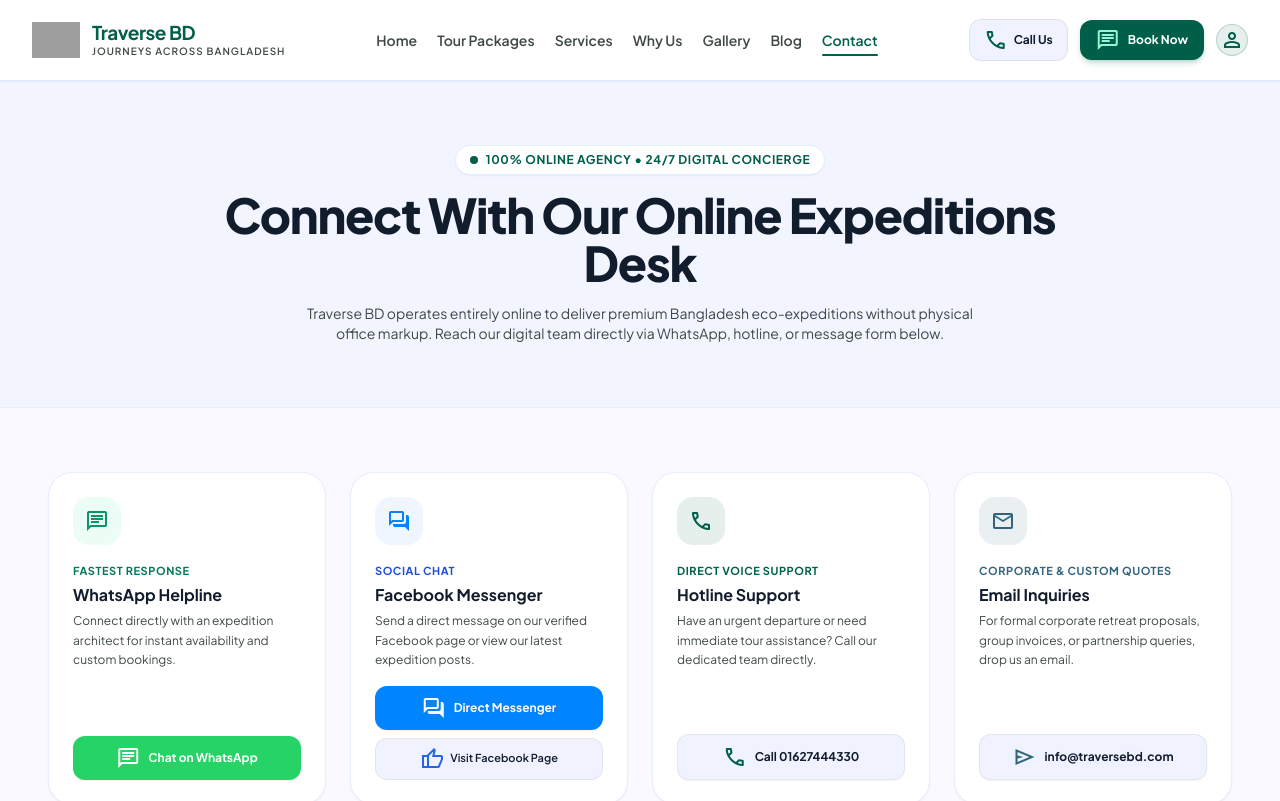
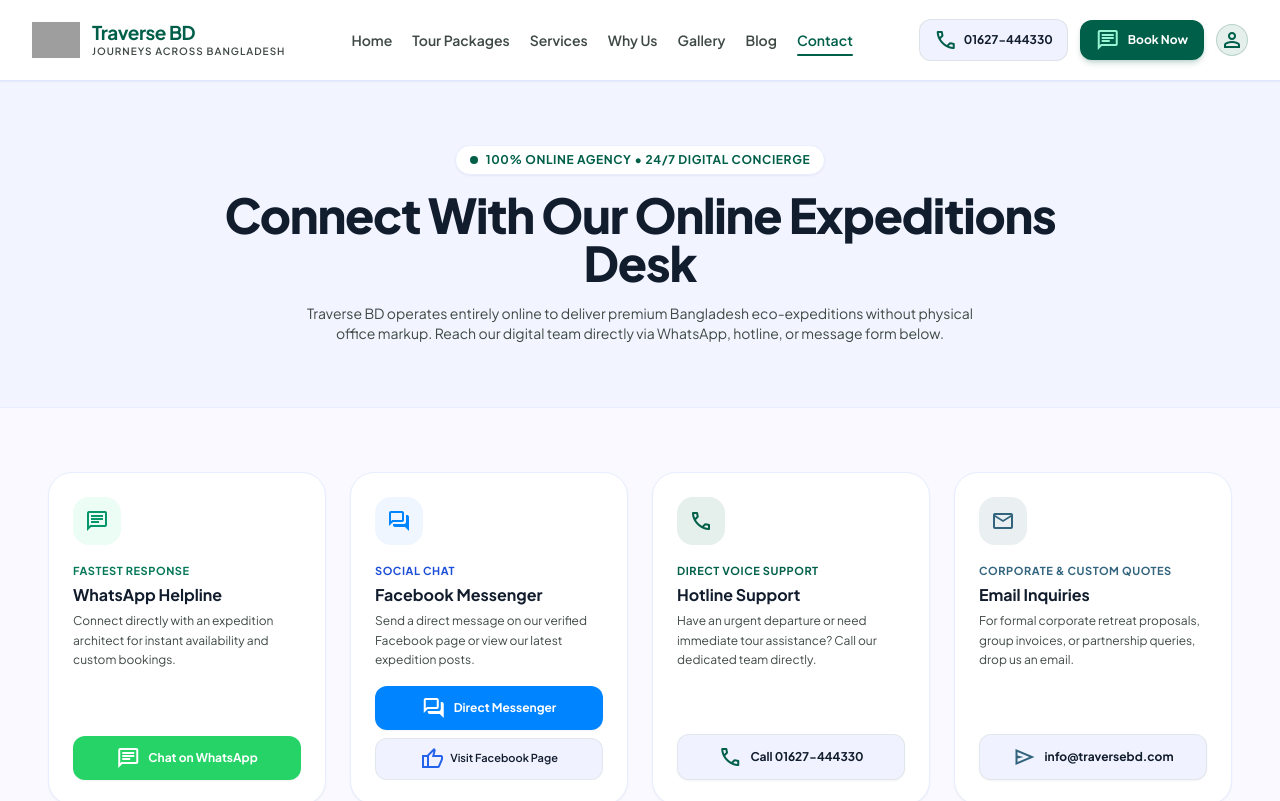
Before and after one commit to pointfex-hq/TraverseBD, a Next.js app: page /contact in a window 1280 px wide. Shown: the top 801 px of the page. Built offline with nearby package versions, Linux system fonts and the light colour scheme; grey boxes are pictures that could not be loaded.

Commit message:
feat(contact): update official hotline and whatsapp to 01627-444330 across public and backend services

```diff
--- a/frontend/components/layout/Footer.tsx
+++ b/frontend/components/layout/Footer.tsx
@@ -15,7 +15,7 @@ export default function Footer() {
   const [newsletterEmail, setNewsletterEmail] = useState('');
   const [isSubscribed, setIsSubscribed] = useState(false);
 
-  const phoneDisplay = '01627444330';
+  const phoneDisplay = '01627-444330';
   const phoneTel = 'tel:01627444330';
   const whatsappUrl = 'https://wa.me/8801627444330';
 
--- a/frontend/components/layout/Navbar.tsx
+++ b/frontend/components/layout/Navbar.tsx
@@ -75,14 +75,14 @@ export default function Navbar() {
 
           {/* Right Action Buttons */}
           <div className="hidden sm:flex items-center gap-2.5 xl:gap-3 shrink-0 whitespace-nowrap">
-            {/* Direct Call Action (No phone number string displayed) */}
+            {/* Direct Call Action */}
             <a
               href={phoneTel}
               className="inline-flex items-center gap-1.5 px-3.5 py-2 rounded-xl bg-surface-container-low hover:bg-surface-container text-on-surface hover:text-primary transition-all border border-outline-variant/40 whitespace-nowrap text-xs font-bold"
               title="Call Operations Desk"
             >
               <span className="material-symbols-outlined text-primary text-[17px]">call</span>
-              <span>Call Us</span>
+              <span>01627-444330</span>
             </a>
 
             {/* Book Now Primary WhatsApp CTA */}
@@ -160,7 +160,7 @@ export default function Navbar() {
               className="flex items-center justify-center gap-2 py-2.5 rounded-xl bg-surface-container-low text-on-surface text-xs font-bold border border-outline-variant/30"
             >
               <span className="material-symbols-outlined text-primary text-base">call</span>
-              <span>Call Us</span>
+              <span>Call 01627-444330</span>
             </a>
             <a
               href={whatsappBookingUrl}
--- a/frontend/views/ContactView.tsx
+++ b/frontend/views/ContactView.tsx
@@ -12,7 +12,7 @@ export default function ContactView() {
   const [isSubmitted, setIsSubmitted] = useState(false);
   const [openFaq, setOpenFaq] = useState<number | null>(0);
 
-  const phoneDisplay = '01627444330';
+  const phoneDisplay = '01627-444330';
   const phoneTel = 'tel:01627444330';
   const defaultWaNumber = process.env.NEXT_PUBLIC_DEFAULT_WHATSAPP_NUMBER || '8801627444330';
 
--- a/src/app/api/public/whatsapp/route.ts
+++ b/src/app/api/public/whatsapp/route.ts
@@ -30,7 +30,7 @@ export async function POST(request: NextRequest) {
 
     return successResponse({
       inquiryUrl,
-      targetPhone: parsed.data.phoneNumber || process.env.NEXT_PUBLIC_DEFAULT_WHATSAPP_NUMBER || '8801700000000',
+      targetPhone: parsed.data.phoneNumber || process.env.NEXT_PUBLIC_DEFAULT_WHATSAPP_NUMBER || '8801627444330',
       status: 'ready',
     });
   } catch (err: unknown) {
```
Also changed, not shown: 2 other files (tests, documents, lock files or other folders).
